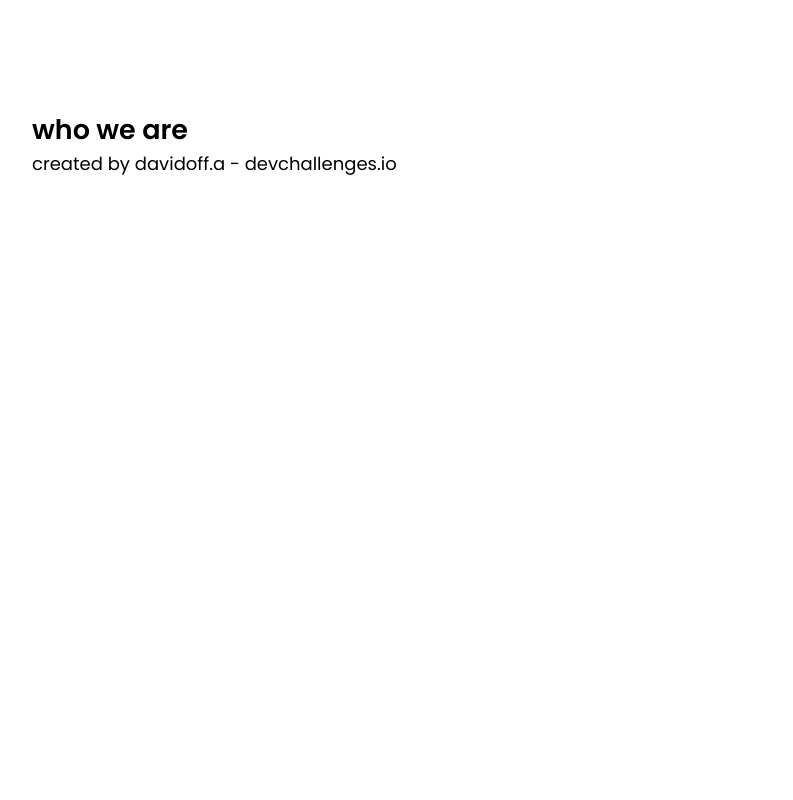
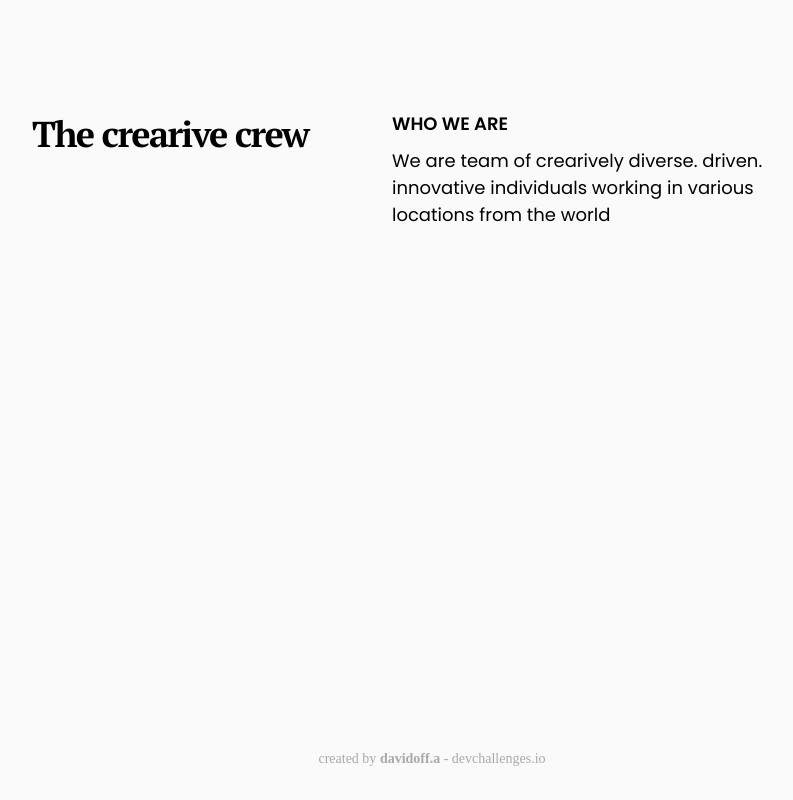
Before and after one commit to davidoff-a/my-team, a plain HTML site: page index.html in a window 1280 px wide. Shown: the whole page, without its empty margins (208-1001 px from the left). Drawn offline with Linux system fonts and the light colour scheme; a web font is replaced by a local one.

Commit message:
feat: make layout of header and footer

```diff
--- a/index.html
+++ b/index.html
@@ -27,10 +27,13 @@
   <body>
     <div class="wrapper">
       <header class="header">
-        <h1 class="header__title"></h1>
+        <h1 class="header__title">The crearive crew</h1>
         <section class="header__about">
-          <h2>who we are</h2>
-          <div class="header__descr"></div>
+          <h2 class="header__subtitle">who we are</h2>
+          <div class="header__descr">
+            We are team of crearively diverse. driven. innovative individuals
+            working in various locations from the world
+          </div>
         </section>
       </header>
       <main class="main"></main>
--- a/scss/_style.scss
+++ b/scss/_style.scss
@@ -1,17 +1,56 @@
+@import "./variables";
+
 .wrapper {
-  padding: 110px 240px;
+  height: 100vh;
+  padding: 110px 240px 0 240px;
+  display: flex;
+  flex-direction: column;
+  justify-content: space-between;
 }
 .header {
+  flex: 0 0 120px;
+  display: flex;
+  justify-content: space-between;
+  align-items: flex-start;
+
   &__title {
+    width: 280px;
+    flex: 0 0 280px;
+    font-family: $ffPtserif;
+    font-weight: 700;
+    font-size: 36px;
+    line-height: 48px;
+    letter-spacing: -0.045em;
   }
 
   &__about {
+    flex: 0 1 440px;
+  }
+
+  &__subtitle {
+    font-weight: 600;
+    font-size: 18px;
+    line-height: 27px;
+    text-transform: uppercase;
   }
 
   &__descr {
+    margin-top: 10px;
+    font-weight: 400;
   }
 }
 .main {
+  flex: 1 1 auto;
 }
 .footer {
+  flex: 0 0 50px;
+  font-family: $ffMontserrat;
+  font-weight: 500;
+  font-size: 14px;
+  line-height: 17px;
+  text-align: center;
+  color: #a9a9a9;
+  & span {
+    font-weight: 600;
+  }
 }
--- /dev/null
+++ b/scss/_variables.scss
@@ -0,0 +1,6 @@
+//variables
+$fsize: 18px;
+$fcolor: #000000;
+$ffPoppins: "Poppins";
+$ffPtserif: "PT Serif";
+$ffMontserrat: "Montserrat";
--- a/scss/index.scss
+++ b/scss/index.scss
@@ -1,15 +1,8 @@
 @import "./fonts";
+@import "./variables";
 @import "./style";
 
-//variables
-$fsize: 18px;
-$fcolor: #000000;
-$ffPoppins: "Poppins";
-$ffpt-serif: "PT Serif";
-$ffMontserrat: "Montserrat";
-
 //reset styles
-
 * {
   box-sizing: border-box;
 }
@@ -32,4 +25,6 @@ body {
   font-size: $fsize;
   color: $fcolor;
   font-family: $ffPoppins;
+  line-height: 27px;
+  background-color: #fafafa;
 }
```
Also changed, not shown: css/index.css, css/variables.css (added), 2 other files.
